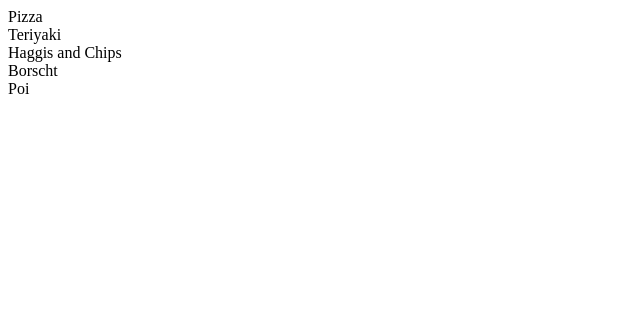
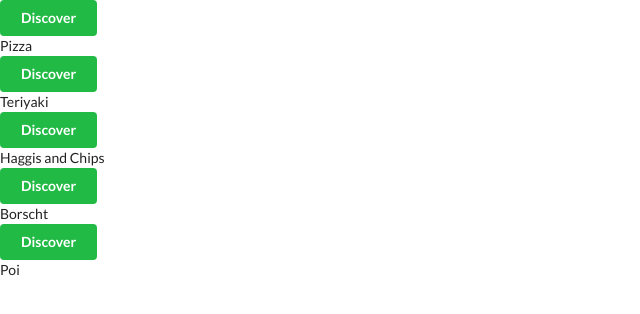
Before and after one commit to scrumpygeo/4.national_cuisine, a React (Create React App) app: page / in a window 1280 px wide. Shown: the top 314 px of the page, without its empty margins (0-640 px from the left). Built offline with nearby package versions, Linux system fonts and the light colour scheme.

Commit message:
basic styling

```diff
--- a/public/index.html
+++ b/public/index.html
@@ -5,6 +5,10 @@
     <link rel="icon" href="%PUBLIC_URL%/favicon.ico" />
     <meta name="viewport" content="width=device-width, initial-scale=1" />
     <meta name="theme-color" content="#000000" />
+    <link
+      rel="stylesheet"
+      href="https://cdnjs.cloudflare.com/ajax/libs/semantic-ui/2.4.1/semantic.min.css"
+    />
     <meta
       name="description"
       content="Web site created using create-react-app"
--- a/src/components/DishList.js
+++ b/src/components/DishList.js
@@ -5,7 +5,15 @@ class DishList extends Component {
   renderList() {
     // helper function to loop thru list and return jsx
     return this.props.dishes.map(dish => {
-      return <div key={dish.dish}>{dish.dish}</div>;
+      return (
+        // React wants unique key so here just use name (dish)
+        <div className="item" key={dish.dish}>
+          <div className="right floated content">
+            <button className="ui green button">Discover</button>
+          </div>
+          <div className="content">{dish.dish}</div>
+        </div>
+      );
     });
   }
 
```
